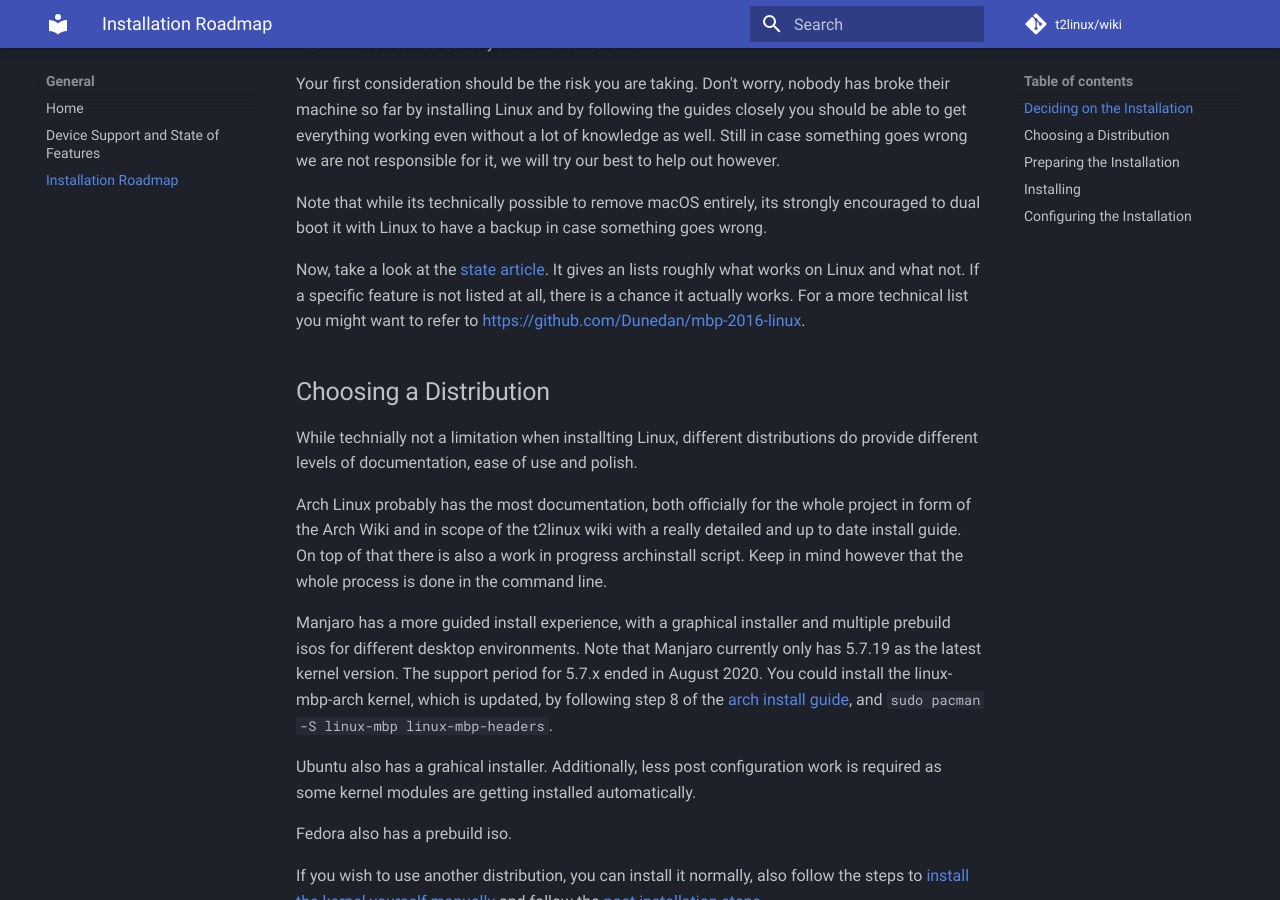
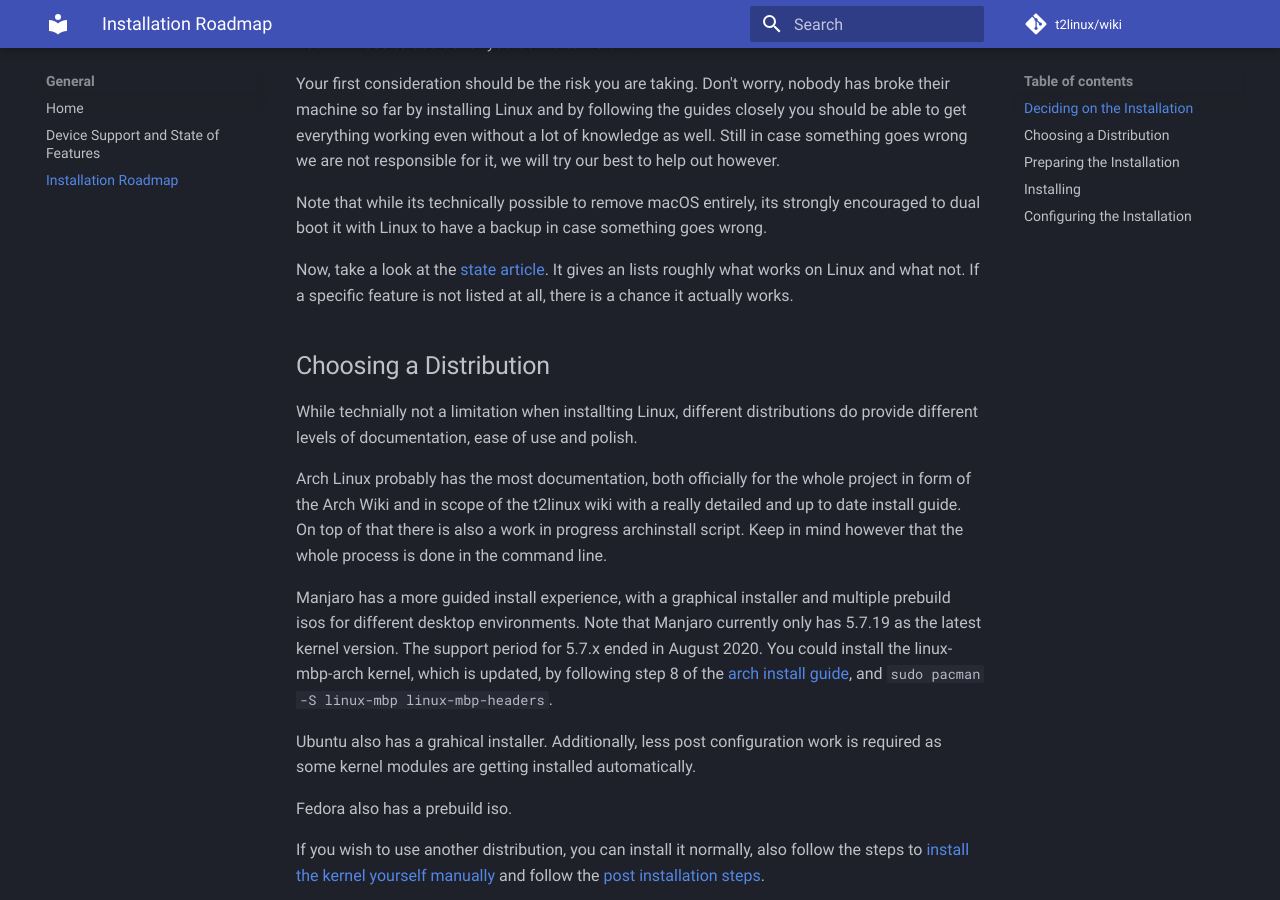
Before and after one commit to t2linux/wiki, an MkDocs documentation site: the page built from docs/roadmap.md, in a window 1280 px wide and 900 px high, scrolled down 428 px. Built offline with MkDocs 1.6.1 and Material for MkDocs 9.7.7, drawn with Linux system fonts in a browser that asks for light colours; comment, search, counter and statistics services are not loaded.

Commit message:
Update roadmap.md

```diff
--- a/docs/roadmap.md
+++ b/docs/roadmap.md
@@ -16,8 +16,7 @@ Note that while its technically possible to remove macOS entirely, its strongly
 a backup in case something goes wrong.
 
 Now, take a look at the [state article](https://wiki.t2linux.org/state/). It gives an lists roughly what works on Linux and what not.
-If a specific feature is not listed at all, there is a chance it actually works. For a more technical list you might want to refer to
-[https://github.com/Dunedan/mbp-2016-linux](https://github.com/Dunedan/mbp-2016-linux).
+If a specific feature is not listed at all, there is a chance it actually works.
 
 ## Choosing a Distribution
 
```
